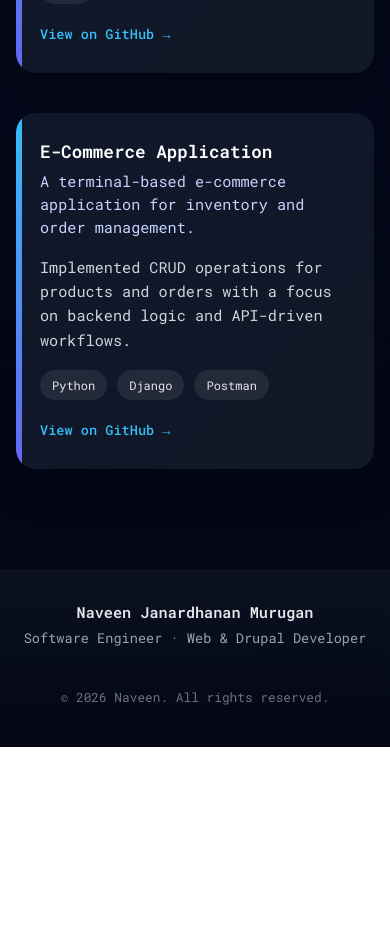
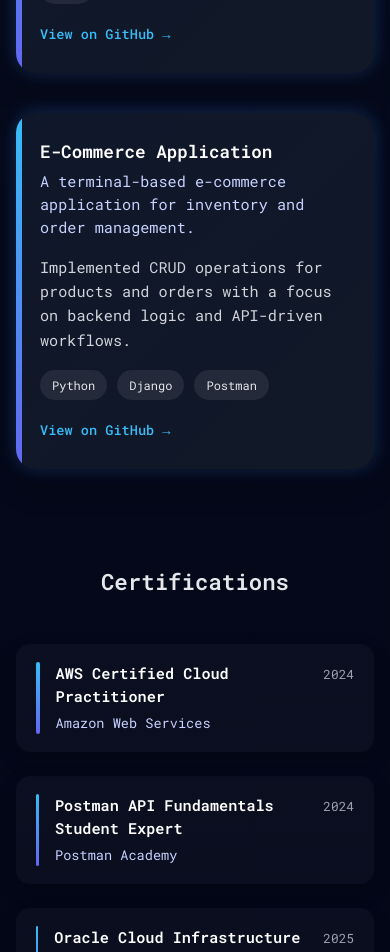
Before and after one commit to Naveen-JM/my-profile, a React (Vite) app: page / in a window 390 px wide. Shown: the part 5170-6122 px from the top of the page. Before the commit the page ends 5917 px from the top, so only its background shows below. Built offline with nearby package versions, Linux system fonts and the light colour scheme.

Commit message:
development

```diff
--- a/src/App.jsx
+++ b/src/App.jsx
@@ -7,6 +7,7 @@ import Experience from "./components/experience/Experience.jsx";
 import Navbar from "./components/navbar/Navbar.jsx";
 import Footer from "./components/footer/Footer.jsx";
 import Projects from "./components/projects/Projects.jsx";
+import Certifications from "./components/certificates/Certificates.jsx";
 function App() {
   return (
     <div className={styles.app}>
@@ -17,6 +18,7 @@ function App() {
       <Experience />
       <Skills />
       <Projects />
+      <Certifications/>
       <Footer />
     </div>
   );
--- /dev/null
+++ b/src/components/certificates/Certificates.jsx
@@ -0,0 +1,53 @@
+import styles from "./Certificates.module.css";
+
+function Certificates() {
+  const certificates = [
+    {
+      title: "AWS Certified Cloud Practitioner",
+      issuer: "Amazon Web Services",
+      year: "2024",
+    },
+    {
+      title: "Postman API Fundamentals Student Expert",
+      issuer: "Postman Academy",
+      year: "2024",
+    },
+    {
+      title: "Oracle Cloud Infrastructure 2025 Multi Cloud Architect",
+      issuer: "Oracle Cloud Infrastructure",
+      year: "2025",
+    },
+    {
+      title: "PCEP™ – Certified Entry-Level Python Programmer",
+      issuer: "Python Institute",
+      year: "2025",
+    },
+  ];
+
+  return (
+    <section className={styles.certificates} id="certifications">
+      <h3 className={styles.heading}>Certifications</h3>
+
+      <div className={styles.grid}>
+        {certificates.map((cert, index) => (
+          <div
+            key={cert.title}
+            className={styles.item}
+            style={{ animationDelay: `${index * 0.1}s` }}
+          >
+            <div className={styles.accent} />
+            <div className={styles.content}>
+              <div className={styles.top}>
+                <p className={styles.title}>{cert.title}</p>
+                <span className={styles.year}>{cert.year}</span>
+              </div>
+              <p className={styles.issuer}>{cert.issuer}</p>
+            </div>
+          </div>
+        ))}
+      </div>
+    </section>
+  );
+}
+
+export default Certificates;
--- /dev/null
+++ b/src/components/certificates/Certificates.module.css
@@ -0,0 +1,118 @@
+.certificates {
+  margin-top: 100px;
+  padding: 0 16px;
+}
+
+.heading {
+  text-align: center;
+  font-size: 1.4rem;
+  font-weight: 600;
+  margin-bottom: 48px;
+  color: #e5e7eb;
+}
+
+/* GRID */
+.grid {
+  max-width: 1040px;
+  margin: 0 auto;
+
+  display: grid;
+  grid-template-columns: repeat(2, 1fr);
+  gap: 24px;
+}
+
+/* ITEM */
+.item {
+  display: flex;
+  align-items: stretch;
+  gap: 16px;
+
+  padding: 18px 20px;
+
+  background: rgba(255, 255, 255, 0.03);
+  border-radius: 14px;
+
+  box-shadow:
+    0 8px 20px rgba(0, 0, 0, 0.2),
+    0 0 0 rgba(56, 189, 248, 0.12),
+    0 0 0 rgba(99, 102, 241, 0.12);
+
+  transition:
+    transform 0.25s ease,
+    box-shadow 0.25s ease,
+    background 0.25s ease;
+
+  opacity: 0;
+  transform: translateY(12px);
+  animation: fadeUp 0.5s ease forwards;
+}
+
+
+.item:hover {
+  background: rgba(255, 255, 255, 0.06);
+  transform: translateY(-3px);
+
+  box-shadow:
+    0 14px 32px rgba(0, 0, 0, 0.3),
+    0 0 28px rgba(56, 189, 248, 0.22),
+    0 0 44px rgba(99, 102, 241, 0.22);
+}
+
+
+/* ACCENT */
+.accent {
+  width: 4px;
+  border-radius: 4px;
+  background: linear-gradient(to bottom, #38bdf8, #6366f1);
+}
+
+/* CONTENT */
+.content {
+  display: flex;
+  flex-direction: column;
+  gap: 6px;
+}
+
+/* TOP ROW */
+.top {
+  display: flex;
+  align-items: baseline;
+  justify-content: space-between;
+  gap: 12px;
+}
+
+.title {
+  margin: 0;
+  font-size: 0.95rem;
+  font-weight: 600;
+  color: #ffffff;
+}
+
+/* YEAR BADGE */
+/* YEAR (simple text) */
+.year {
+  font-size: 0.8rem;
+  color: #9ca3af;
+  white-space: nowrap;
+}
+
+.issuer {
+  margin: 0;
+  font-size: 0.85rem;
+  color: #c7d2fe;
+}
+
+/* ANIMATION */
+@keyframes fadeUp {
+  to {
+    opacity: 1;
+    transform: translateY(0);
+  }
+}
+
+/* MOBILE */
+@media (max-width: 768px) {
+  .grid {
+    grid-template-columns: 1fr;
+  }
+}
--- a/src/components/navbar/Navbar.jsx
+++ b/src/components/navbar/Navbar.jsx
@@ -79,6 +79,15 @@ function Navbar() {
                 Projects
               </a>
             </li>
+             <li className="nav-item">
+              <a
+                className={styles.link}
+                href="#certifications"
+                onClick={handleNavClick}
+              >
+                Certifications
+              </a>
+            </li>
           </ul>
         </div>
       </div>
--- a/src/components/projects/ProjectCard.module.css
+++ b/src/components/projects/ProjectCard.module.css
@@ -5,15 +5,18 @@
   overflow: hidden;
 
   box-shadow:
-      0 20px 40px rgba(0, 0, 0, 0.18);
+    0 20px 30px rgba(0, 0, 0, 0.18),
+    0 0 20px rgba(56, 189, 248, 0.15),
+    0 0 20px rgba(99, 102, 241, 0.15);
 
   transition: transform 0.3s ease, box-shadow 0.3s ease;
 }
-
 .card:hover {
   transform: translateY(-6px);
   box-shadow:
-      0 30px 60px rgba(0, 0, 0, 0.3);
+    0 30px 60px rgba(0, 0, 0, 0.3),
+    0 0 40px rgba(56, 189, 248, 0.25),
+    0 0 60px rgba(99, 102, 241, 0.25);
 }
 
   /* accent strip */
```
Lines whose indentation alone changed are shown as unchanged.
